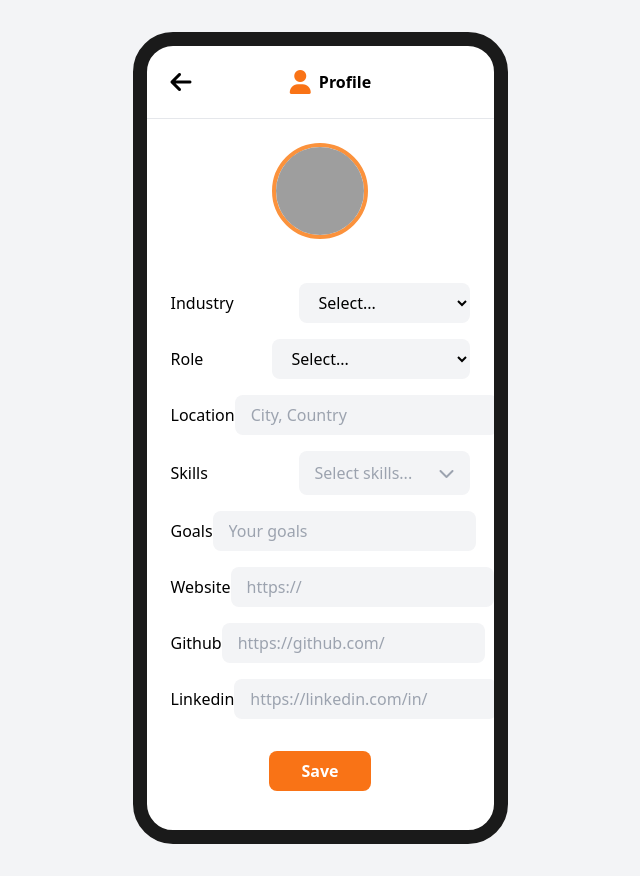
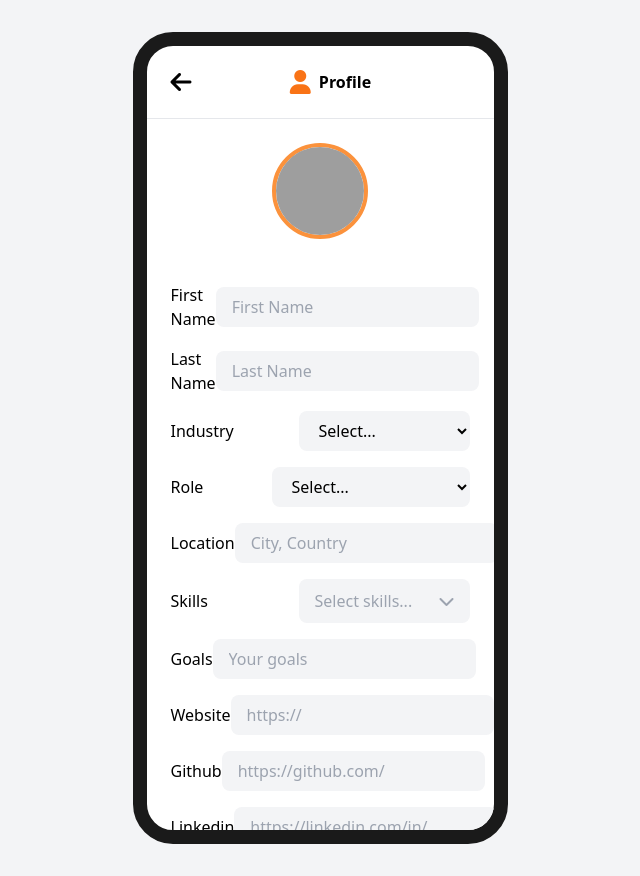
Before and after one commit to ToothlessOS/startup-go-frontend, a Flask app: template templates/profile.html in a window 1280 px wide. Shown: the whole page, without its empty margins (320-960 px from the left). Run offline with Flask 3, Linux system fonts and the light colour scheme; the template is opened without the code that fills it, so the values that code supplies are empty; some libraries are stand-ins or nearby versions; grey boxes are pictures that could not be loaded.

Commit message:
Add: Profile integration

```diff
--- a/app.py
+++ b/app.py
@@ -137,12 +137,10 @@ def discover():
         return redirect(url_for('login'))
     return render_template('discover.html')
 
-@app.route('/profile', methods=['GET'])
+@app.route('/profile')
 def profile():
-    # 需要登录
-    if not session.get('access_token'):
-        return redirect(url_for('login'))
-    return render_template('profile.html')
+    access_token = session.get('access_token', '')
+    return render_template('profile.html', access_token=access_token)
 
 # Run the application in debug mode
 if __name__ == '__main__':
--- a/requirements.txt
+++ b/requirements.txt
@@ -3,3 +3,4 @@ flask-login
 flask-sqlalchemy
 flask-migrate
 requests
+django-cors-headers
--- a/templates/profile.html
+++ b/templates/profile.html
@@ -32,6 +32,16 @@
                 </div>
                 <!-- Editable Fields -->
                 <form id="profileForm" class="w-full max-w-md space-y-4">
+                    <!-- First Name -->
+                    <div class="flex items-center">
+                        <label class="w-32 text-black font-medium">First Name</label>
+                        <input id="first_name" name="first_name" type="text" class="flex-1 bg-gray-100 rounded-lg px-4 py-2 focus:outline-none" placeholder="First Name">
+                    </div>
+                    <!-- Last Name -->
+                    <div class="flex items-center">
+                        <label class="w-32 text-black font-medium">Last Name</label>
+                        <input id="last_name" name="last_name" type="text" class="flex-1 bg-gray-100 rounded-lg px-4 py-2 focus:outline-none" placeholder="Last Name">
+                    </div>
                     <!-- Industry -->
                     <div class="flex items-center">
                         <label class="w-32 text-black font-medium">Industry</label>
@@ -125,8 +135,7 @@
     <script>
         // Get access_token
         function getAccessToken() {
-            // Flask session cookie,  Need to render the access_token on the backend to the page
-            return "{{ session.get('access_token', '') }}";
+            return "{{ access_token }}";
         }
 
         // Skills 多选下拉逻辑
@@ -194,21 +203,28 @@
             });
         });
 
-        // 初始化填充
+        // --- GET: Fetch and populate profile on page load ---
         document.addEventListener('DOMContentLoaded', function () {
             const accessToken = getAccessToken();
             if (!accessToken) return;
 
-            fetch('/api/users/profile/', {
+            fetch('http://127.0.0.1:8000/api/users/profile/', {
                 headers: { 'Authorization': 'Bearer ' + accessToken }
             })
             .then(r => r.ok ? r.json() : Promise.reject())
             .then(data => {
                 document.getElementById('username').textContent = data.username || '';
+                document.getElementById('first_name').value = data.first_name || '';
+                document.getElementById('last_name').value = data.last_name || '';
                 if (data.profile) {
                     document.getElementById('industry').value = data.profile.industry || '';
                     document.getElementById('role').value = data.profile.role || '';
                     document.getElementById('location').value = data.profile.location || '';
+                    document.getElementById('goals').value = data.profile.goals || '';
+                    document.getElementById('website').value = data.profile.website || '';
+                    document.getElementById('github').value = (data.profile.social_links && data.profile.social_links.github) || '';
+                    document.getElementById('linkedin').value = (data.profile.social_links && data.profile.social_links.linkedin) || '';
+                    // Populate skills multi-select
                     if (data.profile.skills) {
                         let skillsArr = data.profile.skills.split(',').map(s => s.trim()).filter(Boolean);
                         selectedSkills = [];
@@ -222,25 +238,23 @@
                         });
                         renderSelectedSkills();
                     }
-                    document.getElementById('goals').value = data.profile.goals || '';
-                    document.getElementById('website').value = data.profile.website || '';
-                    document.getElementById('github').value = (data.profile.social_links && data.profile.social_links.github) || '';
-                    document.getElementById('linkedin').value = (data.profile.social_links && data.profile.social_links.linkedin) || '';
                 }
             });
         });
 
-        // 表单提交时同步 skills
+        // --- PUT: Update profile on form submit ---
         document.getElementById('profileForm').addEventListener('submit', function (e) {
             e.preventDefault();
             const accessToken = getAccessToken();
             if (!accessToken) return;
 
             // Collect Form Data
+            const first_name = document.getElementById('first_name').value;
+            const last_name = document.getElementById('last_name').value;
             const industry = document.getElementById('industry').value;
             const role = document.getElementById('role').value;
             const location = document.getElementById('location').value;
-            const skills = Array.from(document.getElementById('skills').selectedOptions).map(o => o.value).join(', ');
+            const skills = selectedSkills.join(', ');
             const goals = document.getElementById('goals').value;
             const website = document.getElementById('website').value;
             const github = document.getElementById('github').value;
@@ -248,6 +262,8 @@
 
             // Build JSON
             const payload = {
+                first_name,
+                last_name,
                 profile: {
                     industry,
                     role,
@@ -262,7 +278,7 @@
                 }
             };
 
-            fetch('/api/users/profile/', {
+            fetch('http://127.0.0.1:8000/api/users/profile/', {
                 method: 'PUT',
                 headers: {
                     'Content-Type': 'application/json',
```
